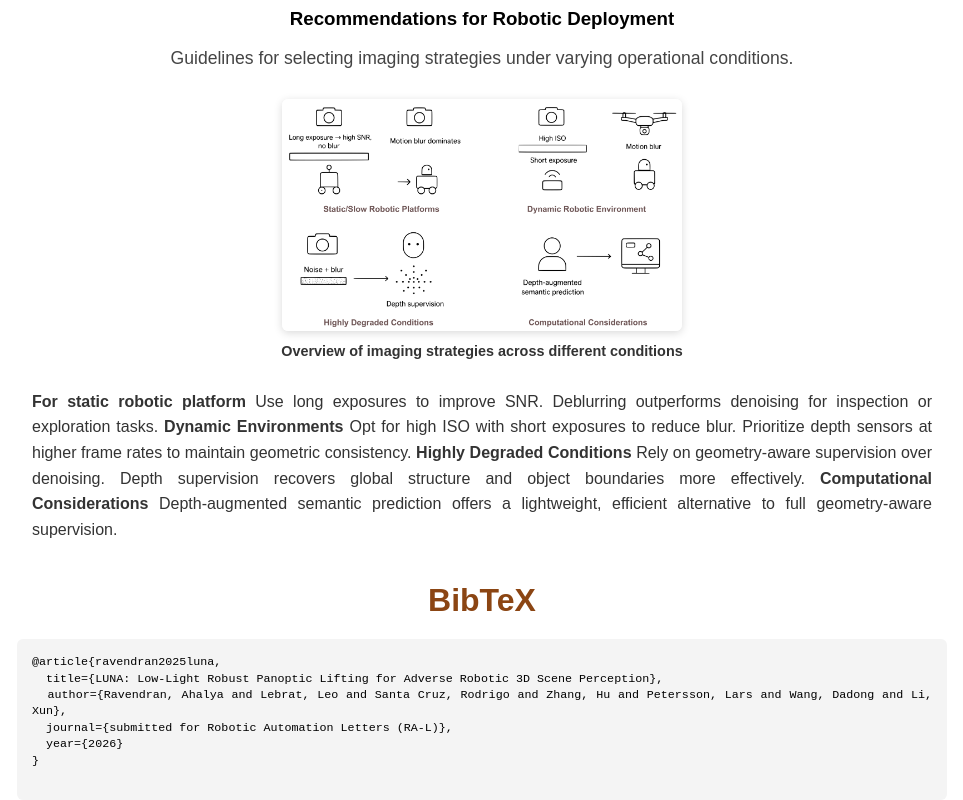
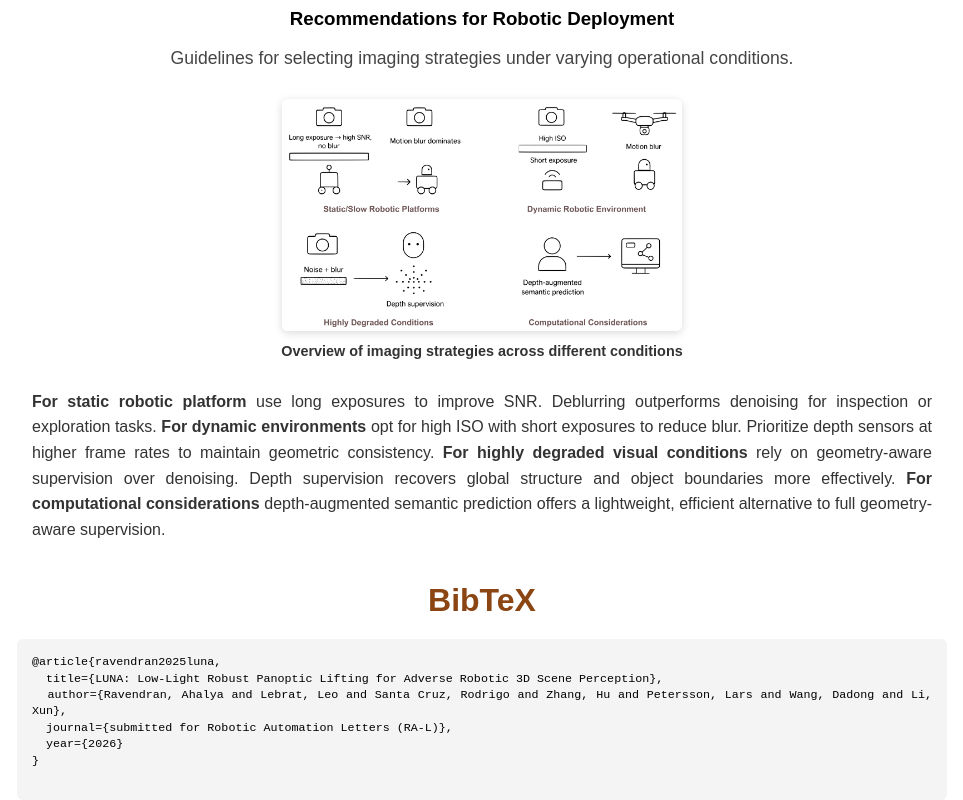
Before and after one commit to emev-zeno/luna, a plain HTML site: page index.html in a window 1280 px wide. Shown: the part 1506-2306 px from the top of the page, without its empty margins (158-1121 px from the left). Drawn offline with Linux system fonts and the light colour scheme.

Commit message:
Update index.html

```diff
--- a/index.html
+++ b/index.html
@@ -101,10 +101,10 @@
       </figure>
     </div>
       <p class="method-text">
-        <b>For static robotic platform</b> Use long exposures to improve SNR. Deblurring outperforms denoising for inspection or exploration tasks.
-        <b>Dynamic Environments</b> Opt for high ISO with short exposures to reduce blur. Prioritize depth sensors at higher frame rates to maintain geometric consistency.
-        <b>Highly Degraded Conditions</b> Rely on geometry-aware supervision over denoising. Depth supervision recovers global structure and object boundaries more effectively.
-        <b>Computational Considerations</b> Depth-augmented semantic prediction offers a lightweight, efficient alternative to full geometry-aware supervision.
+        <b>For static robotic platform</b> use long exposures to improve SNR. Deblurring outperforms denoising for inspection or exploration tasks.
+        <b>For dynamic environments</b> opt for high ISO with short exposures to reduce blur. Prioritize depth sensors at higher frame rates to maintain geometric consistency.
+        <b>For highly degraded visual conditions</b> rely on geometry-aware supervision over denoising. Depth supervision recovers global structure and object boundaries more effectively.
+        <b>For computational considerations</b> depth-augmented semantic prediction offers a lightweight, efficient alternative to full geometry-aware supervision.
       </p>
   </div>
 </section>
```
